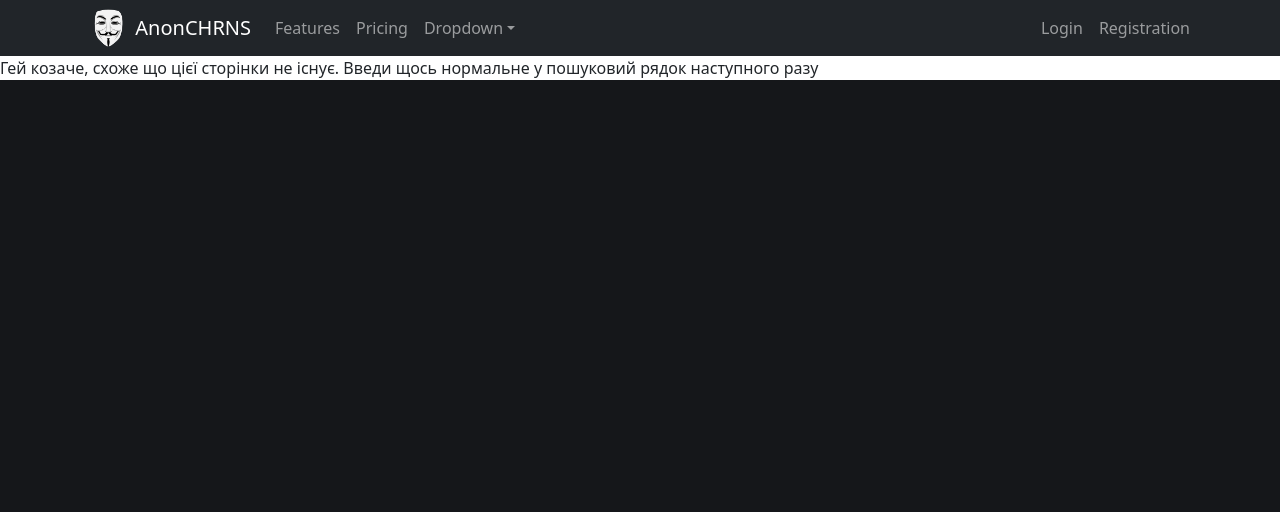
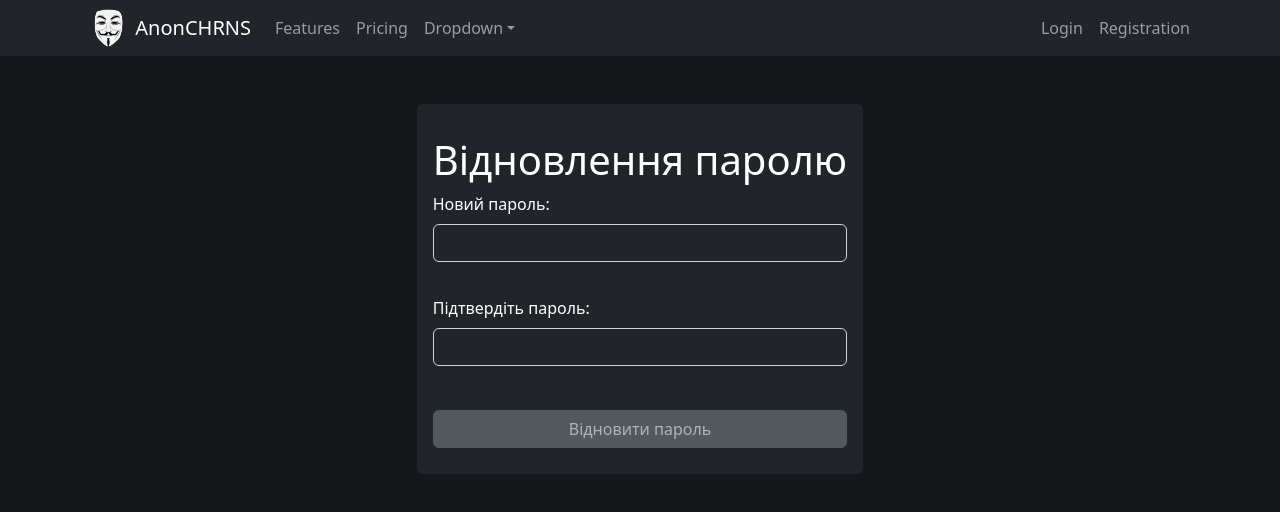
Before and after one commit to kshvydkyi/chronos, a React (Create React App) app in the folder client/: page /reset-password/token in a window 1280 px wide. Shown: the top 512 px of the page. Built offline with nearby package versions, Linux system fonts and the light colour scheme.

Commit message:
reset-password-client

```diff
--- a/client/src/components/App.jsx
+++ b/client/src/components/App.jsx
@@ -8,6 +8,8 @@ import ServerError from './Errors/ServerError';
 import WelcomePage from './Auth/WelcomePage';
 import Login from './Auth/Login';
 import Register from './Auth/Register';
+import ResetPassword from './Auth/ResetPassword';
+import ResetPasswordWT from './Auth/ResetPasswordWT';
 
 
 function App() {
@@ -18,6 +20,8 @@ function App() {
 				<Route path='/' element={<WelcomePage />} />
         		<Route path='login' element={<Login/>} />
 				<Route path='registration' element={<Register/> } />
+				<Route path='reset-password' element={<ResetPassword/>} />
+				<Route path='reset-password/token' element={<ResetPasswordWT/>} />
 				{/* only authorized users */}
 				<Route element={<RequreAuth allowedRoles={['User', 'Admin']}/>} >
 					</Route>
--- a/client/src/components/Auth/Register.jsx
+++ b/client/src/components/Auth/Register.jsx
@@ -114,7 +114,7 @@ const Register = () => {
         <>
         <div className="form-background p-5 d-flex justify-content-center text-white">
             {success ? (
-                <section className="email-reg text-center">
+                <section className="email-reg text-center  bg-dark text-white rounded d-flex flex-column p-3 justify-content-center">
                     <h1>Дякуємо за реєстрацію!</h1>
                     <p>
                         На ваш email було відправлено лист з підтвердженням. Коли ви підтверите email, ви зможете <a href="/login"> залогінитись</a>
--- a/client/src/components/Auth/ResetPassword.jsx
+++ b/client/src/components/Auth/ResetPassword.jsx
@@ -2,7 +2,10 @@ import { useRef, useState, useEffect } from "react";
 import { faCheck, faTimes, faInfoCircle } from "@fortawesome/free-solid-svg-icons";
 import { FontAwesomeIcon } from "@fortawesome/react-fontawesome";
 import axios from '../../api/axios';
+import Form from 'react-bootstrap/Form';
+import Nav from 'react-bootstrap/Nav';
 import SpinnerLoading from "../Other/Spinner";
+import Button from 'react-bootstrap/Button';
 const EMAIL_REGEX = /^(([^<>()[\]\\.,;:\s@\"]+(\.[^<>()[\]\\.,;:\s@\"]+)*)|(\".+\"))@((\[[0-9]{1,3}\.[0-9]{1,3}\.[0-9]{1,3}\.[0-9]{1,3}\])|(([a-zA-Z\-0-9]+\.)+[a-zA-Z]{2,}))$/;
 const RESETPASS_URL = '/api/auth/password-reset';
 
@@ -31,6 +34,7 @@ const ResetPassword = () => {
         }
         try{
             setLoading(true);
+            console.log(email)
             // const response = await axios.post(RESETPASS_URL,
             //     JSON.stringify({email: email}),
             //     {
@@ -59,24 +63,25 @@ const ResetPassword = () => {
 
     return(
         <>
+        <div className="form-background p-5 d-flex justify-content-center text-white">
         {success ? (
-                <section className="reset-passSection email-reg">
-                    <h1>Відновлення паролю</h1>
+                <section className="reset-passSection email-reg  bg-dark text-white rounded d-flex flex-column p-3 justify-content-center">
+                    <h1 className="text-center">Відновлення паролю</h1>
 
                     <p className="reset-msg">Посилання на відновлення паролю було відправлено на ваш email.</p>
                 </section>
             ) : (
-        <section className="reset-passSection">
+        <section  className='registration bg-dark text-white rounded d-flex flex-column p-3 justify-content-center'>
             <p ref={errRef} className={errMsg ? "errmsg" : "offscreen"} aria-live="assertive">{errMsg}</p>
             <h1>Відновлення паролю</h1>
             <form onSubmit={resetPassword}>
-             <label className="form_label" htmlFor="email">
+             <Form.Label className="form_label" htmlFor="email">
                             Елекронна пошта:
                             <FontAwesomeIcon icon={faCheck} className={validEmail ? "valid" : "hide"} />
                             <FontAwesomeIcon icon={faTimes} className={validEmail || !email ? "hide" : "invalid"} />
-                        </label>
-                        <input
-                            className="form__field"
+                        </Form.Label>
+                        <Form.Control
+                            className="bg-dark text-white"
                             type="text"
                             id="email"
                             autoComplete="off"
@@ -92,10 +97,11 @@ const ResetPassword = () => {
                             <FontAwesomeIcon icon={faInfoCircle} />
                             Ваша пошта для відновлення паролю.
                         </p>
-                        <button disabled={isLoading}>{isLoading ? <SpinnerLoading /> : 'Відновити пароль'}</button>
+                        <Button  type="submit" variant="secondary" className="login-btn rounded"  disabled={isLoading}>{isLoading ? <SpinnerLoading /> : 'Відновити пароль'}</Button>
                     </form>
         </section>
             )}
+            </div>
         </>
     )
 
--- a/client/src/components/Auth/ResetPasswordWT.jsx
+++ b/client/src/components/Auth/ResetPasswordWT.jsx
@@ -4,6 +4,8 @@ import { faCheck, faTimes, faInfoCircle } from "@fortawesome/free-solid-svg-icon
 import { FontAwesomeIcon } from "@fortawesome/react-fontawesome";
 import axios from '../../api/axios';
 import SpinnerLoading from "../Other/Spinner";
+import Button from 'react-bootstrap/Button';
+import Form from 'react-bootstrap/Form';
 
 const PWD_REGEX = /^(?=.*[a-z])(?=.*[A-Z])(?=.*[0-9])(?=.*[!@#$%]).{8,24}$/;
 const RESETPASS_URL = `/api/auth/password-reset/`;
@@ -40,13 +42,14 @@ const ResetPasswordWT = () =>{
         }
         try {
             setLoading(true);
-            const response = await axios.post(RESETPASS_URL + confirm_token,
-                JSON.stringify({password: pwd, confirmPassword: matchPwd}),
-                {
-                    headers: { 'Content-Type': 'application/json' },
-                    withCredentials: true
-                }
-            );
+            console.log(pwd, matchPwd)
+            // const response = await axios.post(RESETPASS_URL + confirm_token,
+            //     JSON.stringify({password: pwd, confirmPassword: matchPwd}),
+            //     {
+            //         headers: { 'Content-Type': 'application/json' },
+            //         withCredentials: true
+            //     }
+            // );
             // console.log(response?.data.status, response?.data.values.message);
             setSuccess(true);
             setLoading(false);
@@ -66,23 +69,24 @@ const ResetPasswordWT = () =>{
     }
     return(
         <>
+        <div className="form-background p-5 d-flex justify-content-center text-white">
         {success ? (
-            <section className="email-reg">
-                <h1>Ваш пароль відновлено</h1>
+            <section className="email-reg bg-dark text-white rounded d-flex flex-column p-3 justify-content-center">
+                <h1 className="text-center">Ваш пароль відновлено</h1>
                 <p>Ви зможете залогінитись через декілька секунд</p>
             </section>
         ) : (
-            <section className="reset-passSection">
+            <section className='registration bg-dark text-white rounded d-flex flex-column p-3 justify-content-center'>
                 <p ref={errRef} className={errMsg ? "errmsg" : "offscreen"} aria-live="assertive">{errMsg}</p>
                 <h1>Відновлення паролю</h1>
                 <form onSubmit={handleSubmit}>
-                    <label className="form_label " htmlFor="password">
+                    <Form.Label className="form_label " htmlFor="password">
                         Новий пароль:
                         <FontAwesomeIcon icon={faCheck} className={validPwd ? "valid" : "hide"} />
                         <FontAwesomeIcon icon={faTimes} className={validPwd || !pwd ? "hide" : "invalid"} />
-                    </label>
-                    <input
-                        className="form__field"
+                    </Form.Label>
+                    <Form.Control
+                        className="bg-dark text-white"
                         type="password"
                         id="password"
                         onChange={(e) => setPwd(e.target.value)}
@@ -104,13 +108,13 @@ const ResetPasswordWT = () =>{
                     </p>
 
 
-                    <label className="form_label" htmlFor="confirm_pwd">
+                    <Form.Label className="form_label" htmlFor="confirm_pwd">
                         Підтвердіть пароль:
                         <FontAwesomeIcon icon={faCheck} className={validMatch && matchPwd ? "valid" : "hide"} />
                         <FontAwesomeIcon icon={faTimes} className={validMatch || !matchPwd ? "hide" : "invalid"} />
-                    </label>
-                    <input
-                        className="form__field"
+                    </Form.Label>
+                    <Form.Control
+                       className="bg-dark text-white"
                         type="password"
                         id="confirm_pwd"
                         onChange={(e) => setMatchPwd(e.target.value)}
@@ -125,10 +129,11 @@ const ResetPasswordWT = () =>{
                         <FontAwesomeIcon icon={faInfoCircle} />
                         Повинен збігатись з полем вище.
                     </p>
-                    <button disabled={!validPwd || !validMatch || isLoading ? true : false}>{isLoading ? <SpinnerLoading /> : 'Відновити пароль'}</button>
+                    <Button  type="submit" variant="secondary" className="login-btn rounded"  disabled={!validPwd || !validMatch || isLoading ? true : false}>{isLoading ? <SpinnerLoading /> : 'Відновити пароль'}</Button>
                 </form>
             </section>
         )}
+        </div>
     </>
     )
 }
```
